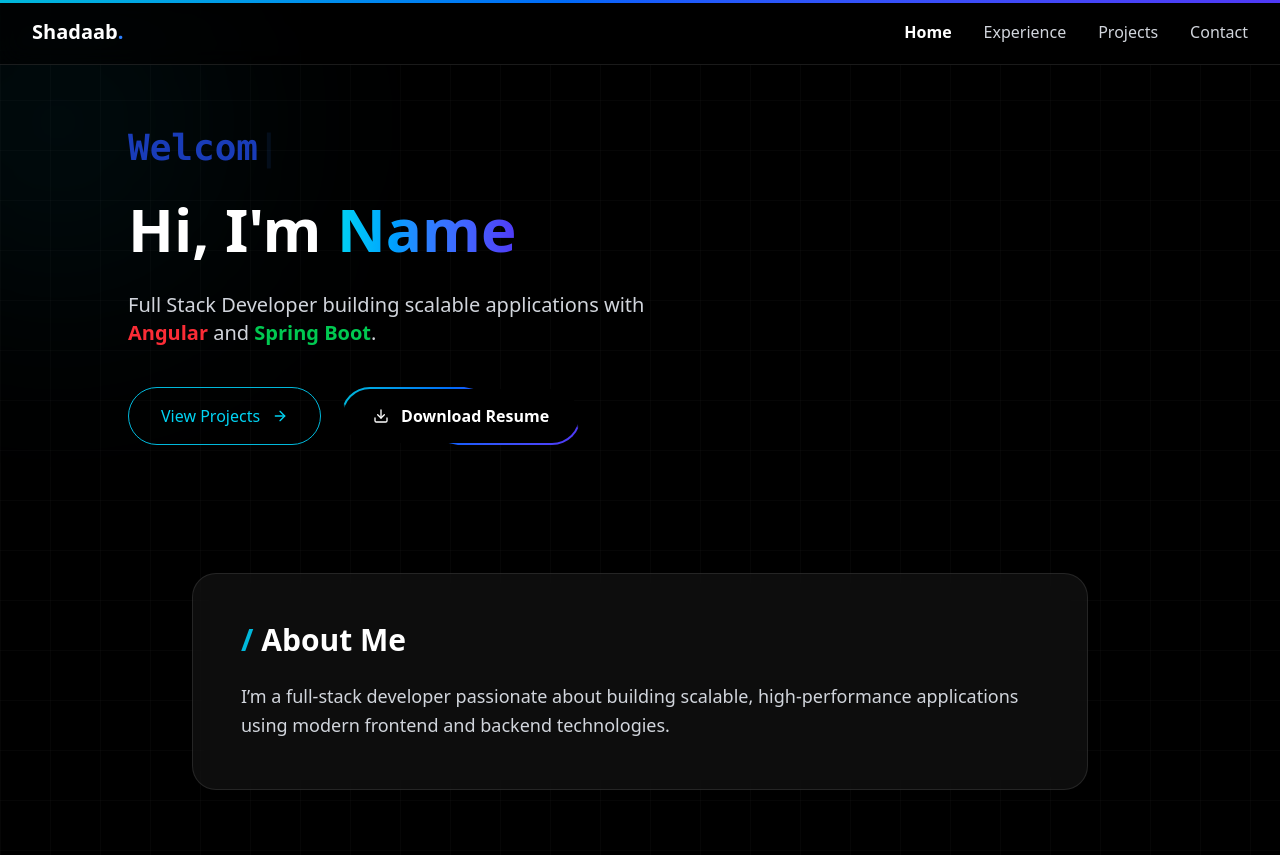
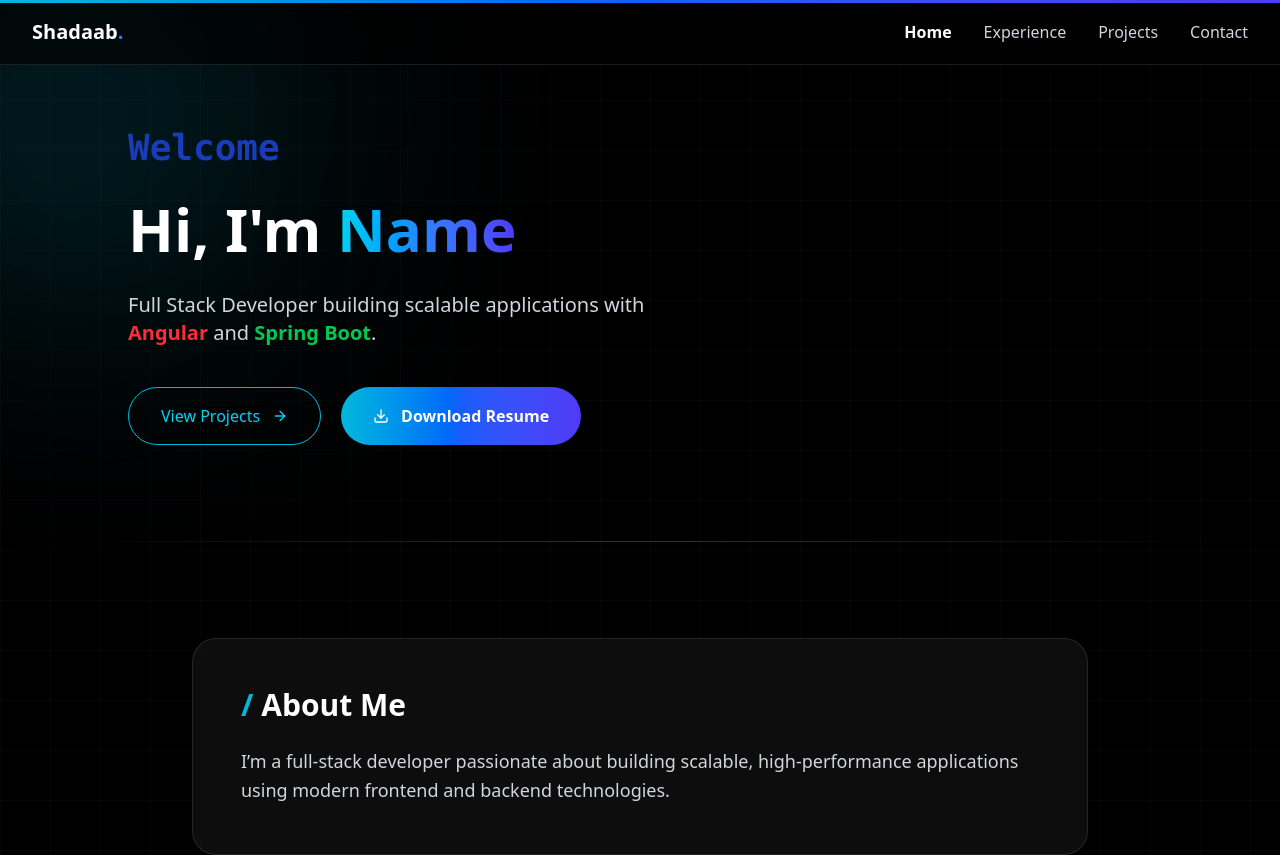
Before and after one commit to syedmohammedshadaab/portfolio, a React (Vite) app: page / in a window 1280 px wide. Shown: the top 855 px of the page. Built offline with nearby package versions, Linux system fonts and the light colour scheme.

Commit message:
Fixed Home UI

```diff
--- a/src/pages/Home.jsx
+++ b/src/pages/Home.jsx
@@ -10,7 +10,7 @@ const fadeUp = {
   visible: { opacity: 1, y: 0 },
 };
 
-const sectionSpacing = "mb-36";
+const sectionSpacing = "mb-40";
 
 const skills = [
   "Java",
@@ -62,13 +62,13 @@ const Home = () => {
   return (
     <div className="relative min-h-screen w-full px-6 sm:px-10 lg:px-16 pt-28 sm:pt-32 pb-24 text-white bg-black overflow-hidden">
 
-      {/* Scroll Progress Bar */}
+      {/* Scroll Progress */}
       <motion.div
         style={{ scaleX }}
         className="fixed top-0 left-0 right-0 h-[3px] bg-gradient-to-r from-cyan-500 via-blue-600 to-indigo-600 origin-left z-50"
       />
 
-      {/* ===== GRID BACKGROUND (PROPERLY ADDED) ===== */}
+      {/* ===== GRID BACKGROUND ===== */}
       <div className="absolute inset-0 z-0">
         <div
           className="absolute inset-0 opacity-30"
@@ -82,6 +82,10 @@ const Home = () => {
         />
       </div>
 
+      {/* Animated Gradient Blobs */}
+      <div className="absolute top-[-100px] left-[-100px] w-[400px] h-[400px] bg-cyan-500/20 blur-[140px] rounded-full animate-pulse" />
+      <div className="absolute bottom-[-100px] right-[-100px] w-[400px] h-[400px] bg-indigo-600/20 blur-[140px] rounded-full animate-pulse" />
+
       {/* Cursor Glow */}
       <div
         className="fixed w-72 h-72 bg-cyan-500/10 blur-[120px] rounded-full pointer-events-none z-10"
@@ -90,7 +94,7 @@ const Home = () => {
         }}
       />
 
-      {/* ===== CONTENT WRAPPER ===== */}
+      {/* ===== CONTENT ===== */}
       <div className="relative z-20">
 
         {/* HERO */}
@@ -130,23 +134,25 @@ const Home = () => {
           >
             <a
               href="/projects"
-              className="flex items-center justify-center gap-3 px-8 py-4 rounded-full border border-cyan-500 text-cyan-400 hover:bg-cyan-500 hover:text-black transition"
+              className="group flex items-center justify-center gap-3 px-8 py-4 rounded-full border border-cyan-500 text-cyan-400 hover:bg-cyan-500 hover:text-black transition-all duration-300"
             >
-              View Projects <FiArrowRight />
+              View Projects
+              <FiArrowRight className="group-hover:translate-x-1 transition" />
             </a>
 
             <a
               href="/resume.pdf"
               download
-              className="relative flex items-center justify-center gap-3 px-8 py-4 rounded-full font-semibold text-white overflow-hidden"
+              className="relative flex items-center justify-center gap-3 px-8 py-4 rounded-full font-semibold text-white bg-gradient-to-r from-cyan-500 via-blue-600 to-indigo-600 hover:scale-105 transition-transform duration-300"
             >
-              <span className="absolute inset-0 rounded-full p-[2px] bg-gradient-to-r from-cyan-500 via-blue-600 to-indigo-600 animate-[spin_6s_linear_infinite]" />
-              <span className="absolute inset-[2px] rounded-full bg-black" />
-              <FiDownload className="relative z-10" />
-              <span className="relative z-10">Download Resume</span>
+              <FiDownload />
+              Download Resume
             </a>
           </motion.div>
         </section>
+
+        {/* Divider */}
+        <div className="w-full h-px bg-gradient-to-r from-transparent via-white/20 to-transparent my-24" />
 
         {/* ABOUT */}
         <motion.section
@@ -154,10 +160,9 @@ const Home = () => {
           initial="hidden"
           whileInView="visible"
           viewport={{ once: true }}
-          transition={{ duration: 0.6 }}
-          className={`max-w-4xl mx-auto mt-32 ${sectionSpacing}`}
+          className={`max-w-4xl mx-auto ${sectionSpacing}`}
         >
-          <div className="bg-white/5 border border-white/10 backdrop-blur-xl rounded-3xl p-8 md:p-12">
+          <div className="bg-white/5 border border-white/10 backdrop-blur-xl rounded-3xl p-8 md:p-12 hover:border-cyan-500/30 transition">
             <h2 className="text-3xl font-bold mb-6">
               <span className="text-cyan-500">/</span> About Me
             </h2>
@@ -175,7 +180,6 @@ const Home = () => {
           initial="hidden"
           whileInView="visible"
           viewport={{ once: true }}
-          transition={{ duration: 0.6 }}
           className={`max-w-6xl mx-auto ${sectionSpacing}`}
         >
           <h2 className="text-3xl font-bold mb-10">
@@ -187,7 +191,7 @@ const Home = () => {
               <motion.div
                 key={index}
                 whileHover={{ scale: 1.08 }}
-                className="bg-white/5 border border-white/10 backdrop-blur-xl rounded-xl py-4 text-center font-medium hover:border-cyan-500/50 hover:bg-white/10 transition cursor-pointer"
+                className="bg-white/5 border border-white/10 backdrop-blur-xl rounded-xl py-4 text-center font-medium hover:border-cyan-500 hover:bg-white/10 transition cursor-pointer"
               >
                 {skill}
               </motion.div>
```
